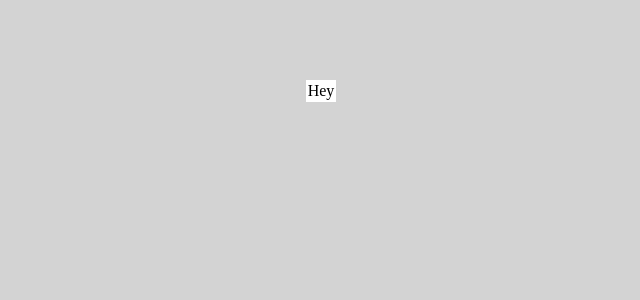
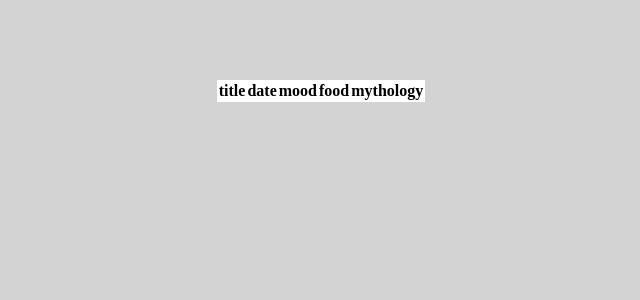
Before and after one commit to al-ptk/nosql-table, a React (Create React App) app: page / in a window 1280 px wide. Shown: the top 300 px of the page, without its empty margins (319-959 px from the left). Built offline with nearby package versions, Linux system fonts and the light colour scheme.

Commit message:
Set table state structure to an object of vectors

```diff
--- a/src/App.js
+++ b/src/App.js
@@ -1,21 +1,11 @@
 import SchemaTable from './SchemaTable';
 import { GlobalStyle } from './styled-globals';
-// import { useState } from 'react';
-// import currentTable from './mockTable.json';
-
-const properties = ['Prop 1', 'Prop 2'];
-const dataset = [
-  ['Value 1', 'Value 2'],
-  ['Value 3', 'Value 4'],
-];
 
 function App() {
-  // const [table, setTable] = useState([...currentTable]);
-
   return (
     <>
       <GlobalStyle />
-      <SchemaTable dataset={dataset} properties={properties}/>
+      <SchemaTable />
     </>
   );
 }
--- a/src/SchemaTable/NewSchemaTable.js
+++ b/src/SchemaTable/NewSchemaTable.js
@@ -1,14 +1,60 @@
 import React from 'react';
+import { useState } from 'react';
 import { StyledTable } from './SchemaTable.styled';
+import currentTable from '../mockTable.json';
+import { vectorizeObjectArray } from '../helperFunctions';
 
-export function SchemaTable(props) {
+const vectors = vectorizeObjectArray([...currentTable]);
+const tableHeadings = Object.keys(vectors);
+
+export function SchemaTable({ table, setTable }) {
   return (
     <StyledTable>
-      <tbody>
+      <thead>
         <tr>
-          <td>Hey</td>
+          {tableHeadings.map((heading, index) => (
+            <HeadingCell text={heading} key={index}/>
+          ))}
         </tr>
-      </tbody>
+      </thead>
     </StyledTable>
   );
 }
+
+const Cell = (props) => {
+  const { text } = props;
+  const [active, setActive] = useState(false);
+
+  if (active)
+    return (
+      <td>
+        <input
+          type={'text'}
+          value={text}
+          onBlur={() => setActive(false)}
+          autoFocus={true}
+        />
+      </td>
+    );
+
+  return <td onClick={() => setActive(true)}>{text}</td>;
+};
+
+const HeadingCell = (props) => {
+  const { text } = props;
+  const [active, setActive] = useState(false);
+
+  if (active)
+    return (
+      <th>
+        <input
+          type={'text'}
+          value={text}
+          onBlur={() => setActive(false)}
+          autoFocus={true}
+        />
+      </th>
+    );
+
+  return <th onClick={() => setActive(true)}>{text}</th>;
+};
--- a/src/helperFunctions.js
+++ b/src/helperFunctions.js
@@ -19,3 +19,20 @@ export function getAllKeys(objList) {
 
   return result;
 }
+
+/**
+ *
+ */
+export function vectorizeObjectArray(objList) {
+  const properties = getAllKeys(objList);
+  const vectors = {};
+
+  for (const property of properties) {
+    vectors[property] = [];
+    for (const obj of objList) {
+      vectors[property].push(obj[property] || '');
+    }
+  }
+
+  return vectors;
+}
```
